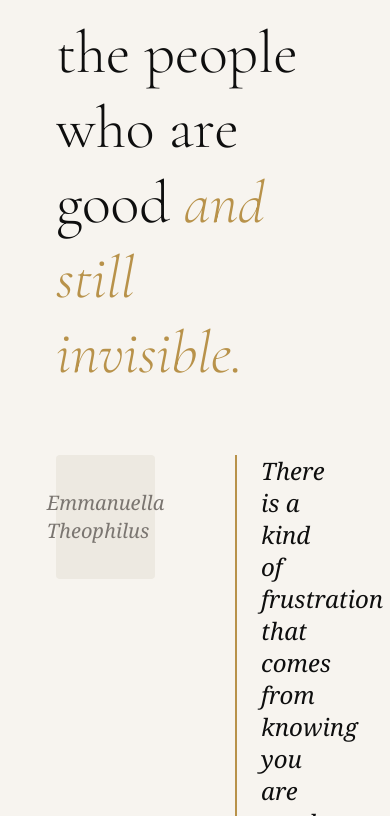
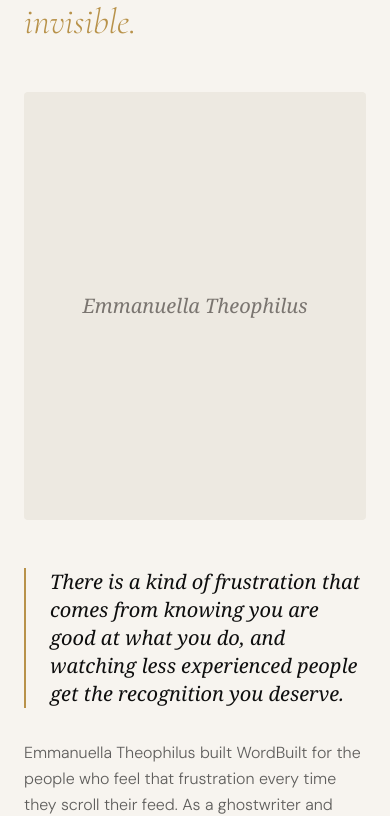
Before and after one commit to lauritalkdev/Emmanuellatheophilus, a Next.js app: page / in a window 390 px wide. Shown: the part 1268-2084 px from the top of the page. Built offline with nearby package versions, Linux system fonts and the light colour scheme.

Commit message:
updated the About Section

```diff
--- a/app/components/sections/About.tsx
+++ b/app/components/sections/About.tsx
@@ -1,19 +1,19 @@
 export default function About() {
   return (
-    <section id="about" className="bg-[#F7F4EF] text-[#0E0E0E] px-14 py-28">
+    <section id="about" className="bg-[#F7F4EF] text-[#0E0E0E] px-6 md:px-14 py-20">
       <div className="flex items-center gap-4 mb-6">
         <div className="w-7 h-[1px] bg-[#B8924A]" />
         <span className="text-[#B8924A] text-[10px] font-semibold tracking-[0.26em] uppercase">The WordBuilt Story</span>
       </div>
-      <h2 className="font-serif text-6xl font-light leading-tight mb-16">Built for the people who are good <span className="italic text-[#B8924A]">and still invisible.</span></h2>
-      <div className="grid grid-cols-2 gap-20">
+      <h2 className="font-serif text-4xl md:text-6xl font-light leading-tight mb-12">Built for the people who are good <span className="italic text-[#B8924A]">and still invisible.</span></h2>
+      <div className="grid grid-cols-1 md:grid-cols-2 gap-12 md:gap-20">
         <div>
           <div className="w-full aspect-[4/5] bg-[#EDE9E1] rounded-sm flex items-center justify-center">
             <span className="font-serif text-xl italic text-[#7A7570]">Emmanuella Theophilus</span>
           </div>
         </div>
         <div>
-          <blockquote className="font-serif text-2xl font-light italic text-[#0E0E0E] border-l-2 border-[#B8924A] pl-6 mb-8">There is a kind of frustration that comes from knowing you are good at what you do, and watching less experienced people get the recognition you deserve.</blockquote>
+          <blockquote className="font-serif text-xl md:text-2xl font-light italic text-[#0E0E0E] border-l-2 border-[#B8924A] pl-6 mb-8">There is a kind of frustration that comes from knowing you are good at what you do, and watching less experienced people get the recognition you deserve.</blockquote>
           <p className="text-base font-light leading-relaxed text-[#0E0E0E]/65 mb-5">Emmanuella Theophilus built WordBuilt for the people who feel that frustration every time they scroll their feed. As a ghostwriter and content strategist, she works with founders, executives, and corporations to close the gap between the expertise they have and the visibility they deserve.</p>
           <p className="text-base font-light leading-relaxed text-[#0E0E0E]/65 mb-5">Her approach blends deep strategy with impeccable writing. Every post, article, and piece of content is engineered to position her clients as the <strong className="font-semibold text-[#0E0E0E]">obvious authority in their space.</strong></p>
           <p className="text-base font-light leading-relaxed text-[#0E0E0E]/65">WordBuilt is not just a ghostwriting service. It is what happens when someone finally decides their story deserves to be told well.</p>
```
